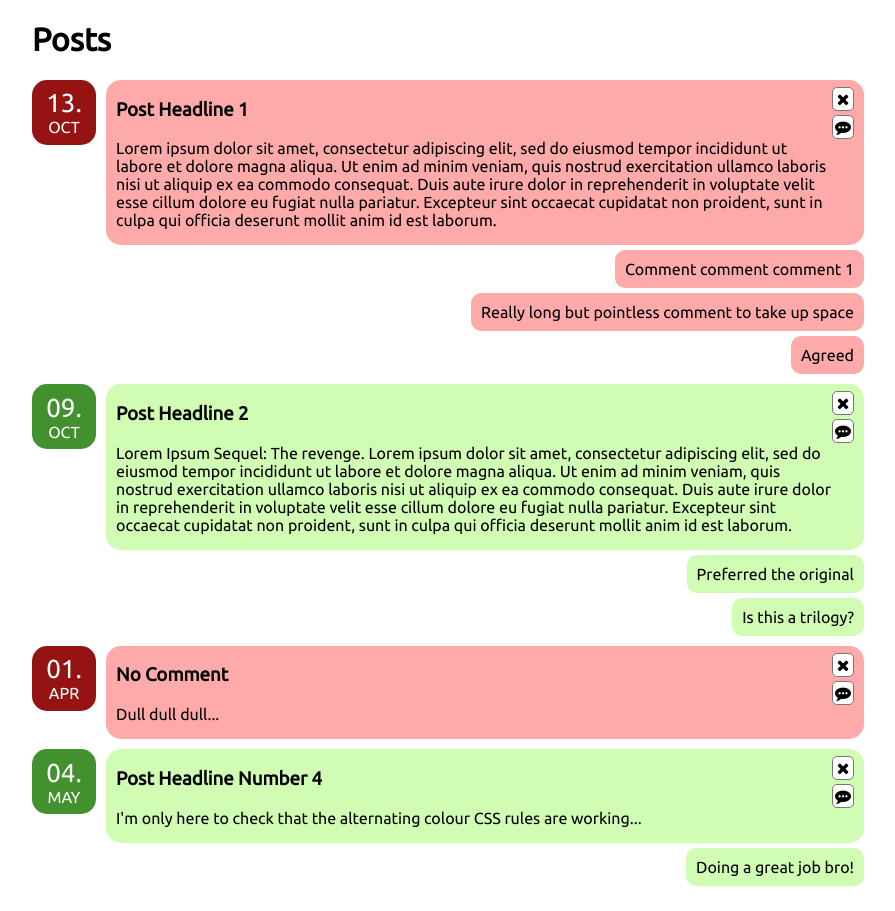
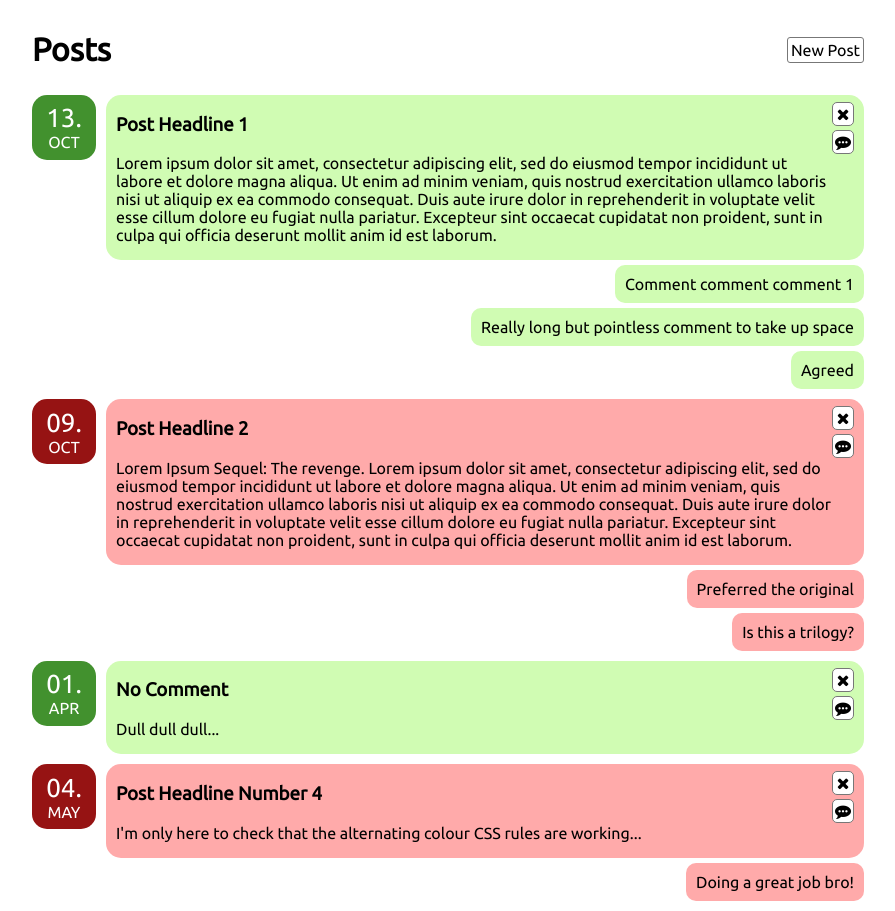
Before and after one commit to db001/toucan, a React (Create React App) app: page / in a window 1280 px wide. Shown: the whole page, without its empty margins (192-1087 px from the left). Built offline with nearby package versions, Linux system fonts and the light colour scheme; the HTML template or start-up script is replaced by a standard one.

Commit message:
Added header and new post button

```diff
--- a/src/components/Post.js
+++ b/src/components/Post.js
@@ -24,7 +24,10 @@ class Post extends Component {
 
     return (
       <div className="container">
+        <header>
           <h1>Posts</h1>
+          <div className="newPost">New Post</div>
+        </header>
         { data.posts.map(post => {
           return (
             <div
--- a/src/styles/comment.css
+++ b/src/styles/comment.css
@@ -8,6 +8,6 @@
   float: right;
   clear: both;
 }
-.post:nth-child(even) > .comment-container > .comment {
+.post:nth-child(odd) > .comment-container > .comment {
   background-color: #ffaaaa;
 }
--- a/src/styles/post.css
+++ b/src/styles/post.css
@@ -1,15 +1,27 @@
 .container {
   width: 65%;
-  margin: 10px auto;
+  margin: 10px auto 0 auto;
+}
+header {
+  display: flex;
+  justify-content: space-between;
+  align-content: baseline;
+  margin: 0;
+}
+.newPost {
+  align-self: center;
+  border: 1px solid #777;
+  padding: 3px;
+  border-radius: 3px;
 }
 .post {
-  margin-top: 10px;
+  margin-bottom: 10px;
   clear: both;
 }
-.post:nth-child(even) > .post-container > .date {
+.post:nth-child(odd) > .post-container > .date {
   background-color: #961313;
 }
-.post:nth-child(even) > .post-container > .post-content {
+.post:nth-child(odd) > .post-container > .post-content {
   background-color: #ffaaaa;
 }
 .post-container {
```
Also changed, not shown: src/App.js (line endings or trailing spaces). Lines whose indentation alone changed are shown as unchanged.
